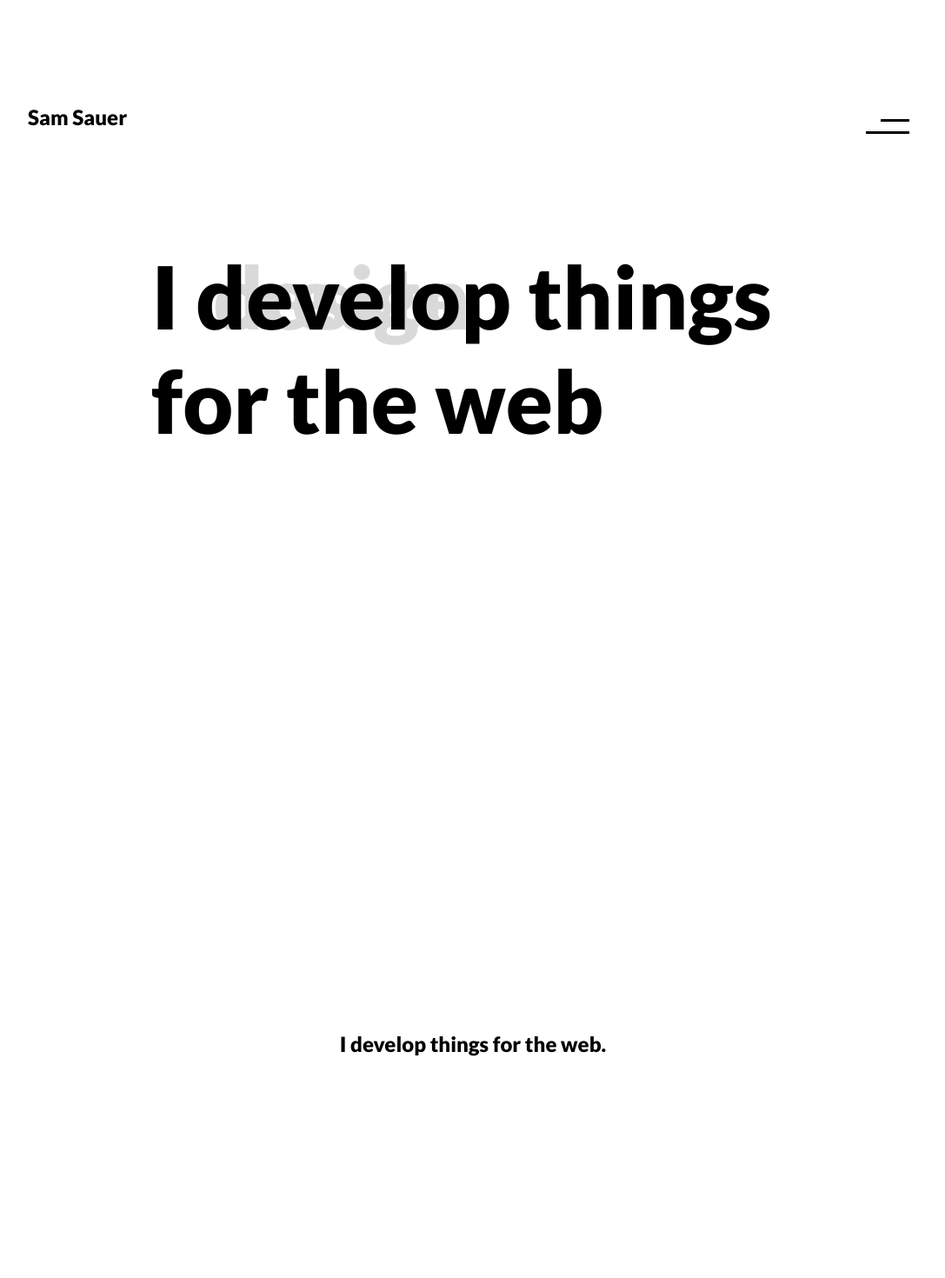
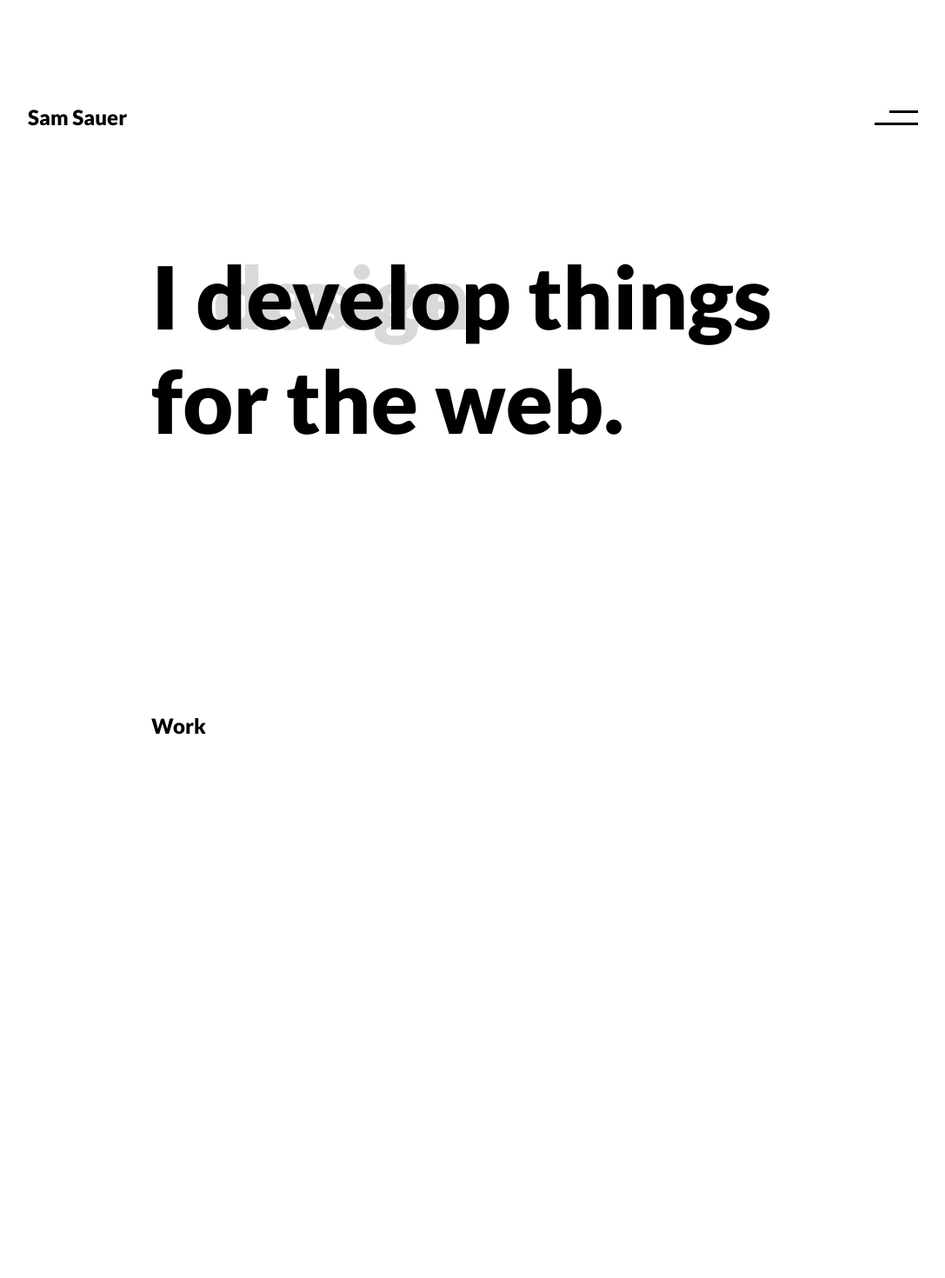
Before and after one commit to samsour/samsour-2020, a Svelte app: page / in a window 1280 px wide. Shown: the top 1470 px of the page at 87% size, without its empty margins (96-1183 px from the left). Built offline with nearby package versions, Linux system fonts and the light colour scheme.

Commit message:
Add event dispatcher to close menu on link click

```diff
--- a/src/App.svelte
+++ b/src/App.svelte
@@ -4,24 +4,30 @@
 	import Cover from './components/Cover.svelte';
 	import Menu from './components/Menu.svelte';
 
-	const intro = 'I develop things for the web.'
 	let menuActive = false;
+
+	function closeMenu() {
+		menuActive = false;
+	}
 </script>
-
 
 <Cover bind:menuActive/>
 <Header bind:menuActive />
 {#if menuActive}
-	<Menu />
+	<Menu on:closeMenu="{closeMenu}" />
 {/if}
 
 <main class="{ menuActive ? 'is-hidden' : '' }">
-	<section>
+	<section class="centered">
 		<Intro />
 	</section>
 
+	<section >
+		<h1 id="work">Work</h1>
+	</section>
+
 	<section>
-		<h1>{ intro }</h1>
+		<h1 id="contact">Contact</h1>
 	</section>
 </main>
 
@@ -42,8 +48,11 @@
 
 	section {
 		height: 100vh;
-		display: flex;
-		align-items: center;
-		justify-content: center;
+
+		&.centered {
+			display: flex;
+			align-items: center;
+			justify-content: center;
+		}
 	}
 </style>
--- a/src/components/Header.svelte
+++ b/src/components/Header.svelte
@@ -1,27 +1,31 @@
 <script>
     const name = 'Sam Sauer';
-    const menu = 'Menu'
+    const menuText = 'menu';
+    const closeText = 'close';
 
     export let menuActive = false;
 
     function toggleMenu() {
         menuActive = !menuActive;
     }
+
+    function handleLogoClick() {
+        menuActive = false;
+
+    }
 </script>
 
 <header>
-	<h2>{ name }</h2>
-    <div>
-        <button on:click="{toggleMenu}">
-            <img alt="Menu Button" src="./svg/menu-button.svg">
-        </button>
+	<span on:click="{handleLogoClick}">{ name }</span>
+    <button on:click="{toggleMenu}">
+        <img alt="Menu Button" src="./svg/menu-button.svg">
         <span class="rotated">
-
+            {menuActive ? closeText : menuText}
         </span>
-    </div>
+    </button>
 </header>
 
-<style>
+<style lang="scss">
 header {
     width: 80vw;
     margin: 0 auto;
@@ -34,7 +38,7 @@ header {
     transform: translateX(-50%);
 }
 
-h2 {
+span {
     margin: 0;
     font-size: 24px;
     font-weight: 900;
@@ -47,5 +51,27 @@ button {
     font-size: 24px;
     font-weight: 400;
     cursor: pointer;
+    display: block;
+    margin: 0;
+    padding: 20px;
+    position: relative;
+    transform: translate(20px, -20px);
+
+    &:hover {
+        .rotated {
+            opacity: 1;
+        }
+    }
+}
+
+.rotated {
+    color: #D9D9D9;
+    display: block;
+    transform: rotate(-90deg);
+    transform-origin: right;
+    z-index: -1;
+    position: absolute;
+    right: 20%;
+    opacity: 0;
 }
 </style>
--- a/src/components/Intro.svelte
+++ b/src/components/Intro.svelte
@@ -27,7 +27,7 @@
         <span class:is-active="{word == shufflingWords[activeIndex]}">{word}</span>
     {/each}
     </div>
-    <span>things for the web</span>
+    <span>things for the web.</span>
 </h1>
 
 <style>
--- a/src/components/Menu.svelte
+++ b/src/components/Menu.svelte
@@ -1,5 +1,8 @@
 <script>
     import { fly } from "svelte/transition";
+    import { createEventDispatcher } from 'svelte';
+
+	const dispatch = createEventDispatcher();
 
     const animation = {
         duration: 1000,
@@ -22,6 +25,10 @@
             name: 'contact'
         },
     ]
+
+    function closeMenu() {
+        dispatch('closeMenu');
+    }
 </script>
 
 <nav>
@@ -36,10 +43,13 @@
             out:fly="{{
                 x: animation.distance,
                 duration: animation.duration,
-                delay: -animation.initialDelay + i * animation.delay
+                delay: i * (animation.delay / 4)
             }}"
             >
-                <a href="{link.url}">{link.name}</a>
+                <a
+                    href="{link.url}"
+                    on:click="{closeMenu}"
+                >{link.name}</a>
             </li>
         {/each}
     </ul>
```
